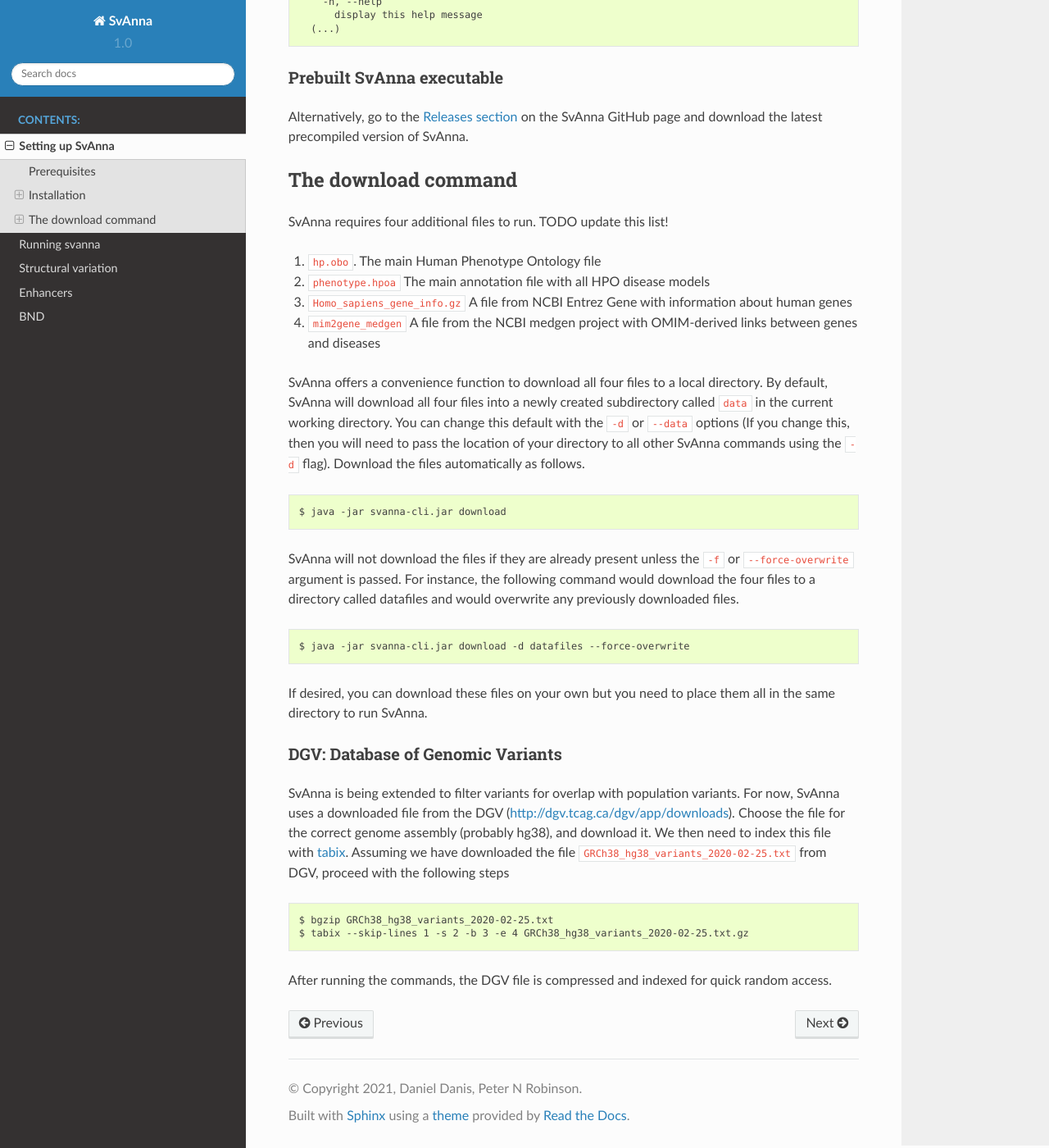
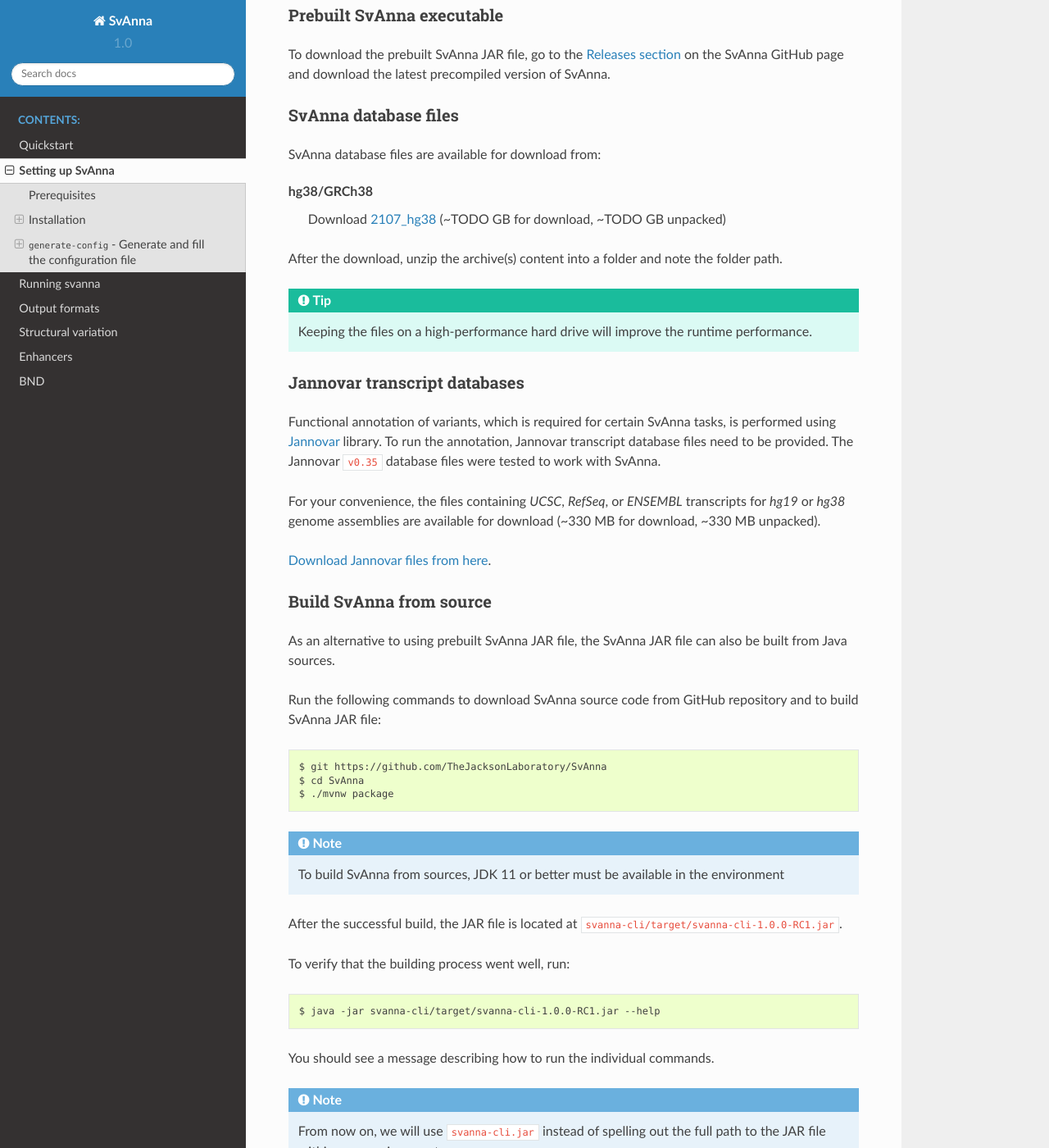
Before and after one commit to monarch-initiative/SvAnna, a Sphinx documentation site: the page built from docs/setup.rst, in a window 1280 px wide and 1400 px high, scrolled down 608 px. Shown: the whole window at 82% size. Built offline with Sphinx 7.4.7 and the Read the Docs theme 2.0.0, drawn with Linux system fonts in a browser that asks for light colours; pages that are not in the unit, such as notebooks, are missing from menus; some of the changed text lies outside the part shown.

Commit message:
Draft Quickstart and Setup

```diff
--- /dev/null
+++ b/docs/outputformats.rst
@@ -0,0 +1,7 @@
+.. _rstoutputformats:
+
+==============
+Output formats
+==============
+
+.. TODO - Write sections
--- /dev/null
+++ b/docs/quickstart.rst
@@ -0,0 +1,71 @@
+.. _rstquickstart:
+
+==========
+Quickstart
+==========
+
+This document is intended for the impatient users who want to quickly setup and prioritize variants with SvAnna.
+
+Prerequisites
+^^^^^^^^^^^^^
+
+SvAnna is written in Java 11 and needs Java 11+ to be present in the runtime environment. Please verify that you are
+running Java 11+ by running::
+
+  java -version
+
+
+SvAnna setup
+^^^^^^^^^^^^
+
+Run the following commands to setup SvAnna.
+
+Download and extract SvAnna distribution ZIP archive from `here <https://github.com/TheJacksonLaboratory/SvAnna/releases>`_. Then, run::
+
+  java -jar svanna-cli-1.0.0-RC1/svanna-cli-1.0.0-RC1.jar --help
+
+.. note::
+  If things went well, the command above should print the following help message::
+
+    Structural variant annotation
+    Usage: svanna-cli.jar [-hV] [COMMAND]
+      -h, --help      Show this help message and exit.
+      -V, --version   Print version information and exit.
+    Commands:
+      generate-config, G  Generate a configuration YAML file
+      prioritize, P       Prioritize the variants
+    See the full documentation at `https://github.com/TheJacksonLaboratory/SvAnna`
+
+Download SvAnna database files::
+
+  svanna_data=TODO
+  wget $svanna_data && unzip TODO
+  wget https://squirls.s3.amazonaws.com/jannovar_v0.35.zip && unzip jannovar_v0.35.zip
+
+
+Generate the configuration file::
+
+  java -jar `pwd`/svanna/svanna-cli-1.0.0-RC1.jar generate-config svanna-config.yml
+
+Now use your favorite text editor to fill in the details for:
+
+* ``dataDirectory:`` - the absolute path to the folder where SvAnna database files were extracted
+* ``jannovarCachePath`` - the absolute path to selected Jannovar ``*.ser`` file, e.g. ``/path/to/hg38_refseq.ser``
+
+.. tip::
+  YAML syntax requires a whitespace to be present between the *key*: *value* pairs.
+
+Prioritize structural variants in VCF file
+^^^^^^^^^^^^^^^^^^^^^^^^^^^^^^^^^^^^^^^^^^
+
+Having completed the steps above, you're good to prioritize variants in VCF file. Let's annotate a toy VCF file containing
+eight variants reported in the SvAnna manuscript. First, let's download the VCF file::
+
+  # download the VCF file
+  wget https://github.com/TheJacksonLaboratory/SvAnna/blob/master/svanna-cli/src/examples/example.vcf
+
+Now, let's prioritize the variants::
+
+  java -jar `pwd`/svanna/svanna-cli-1.0.0-RC1.jar prioritize svanna-config.yml --output-format html,csv,vcf --term HP:123456 --vcf example.vcf
+
+SvAnna will annotate the VCF file and store the results next to the VCF file.
--- a/docs/setup.rst
+++ b/docs/setup.rst
@@ -1,82 +1,162 @@
 .. _rstsetup:
 
+=================
 Setting up SvAnna
-================
+=================
 
-SvAnna is a desktop Java application that requires several external files to run.
+SvAnna is a desktop Java application that requires several external files to run. This document explains how to download
+the external files and how to prepare SvAnna for running in the local system.
 
+.. note::
+  SvAnna is written with Java version 11 and will run and compile under Java 11+.
 
 Prerequisites
-~~~~~~~~~~~~~
+^^^^^^^^^^^^^
 
 SvAnna was written with Java version 11.
 `Git <https://git-scm.com/book/en/v2>`_ and
 `Java Development Kit <https://www.oracle.com/java/technologies/javase-downloads.html>`_ version 11 or better
-are required to build SvAnna from source. Most users should download the prebuilt SvAnna files from the
-`Releases page <https://github.com/TheJacksonLaboratory/svann/releases>`_.
+are required to build SvAnna from source.
 
 Installation
-~~~~~~~~~~~~
+^^^^^^^^^^^^
 
-Go the GitHub page of `SvAnna <https://github.com/TheJacksonLaboratory/svann>`_, and clone or download the project.
-Build the executable from source with maven, and then test the build. ::
-
-    $ git clone https://github.com/TheJacksonLaboratory/svann
-    $ cd svann
-    $ ./mvnw package
-    $ java -jar svanna-cli/target/svanna-cli.jar
-    $ Usage: <main class> [options] [command] [command options]
-      Options:
-        -h, --help
-          display this help message
-      (...)
+To install SvAnna, you need to get SvAnna distribution ZIP archive that contains the executable JAR file, and SvAnna
+database files.
 
 Prebuilt SvAnna executable
-^^^^^^^^^^^^^^^^^^^^^^^^^^
+~~~~~~~~~~~~~~~~~~~~~~~~~~~
 
-Alternatively, go to the `Releases section <https://github.com/pnrobinson/svann/releases>`_ on the
-SvAnna GitHub page and download the latest precompiled version of SvAnna.
+To download the prebuilt SvAnna JAR file, go to the
+`Releases section <https://github.com/TheJacksonLaboratory/SvAnna/releases>`_
+on the SvAnna GitHub page and download the latest precompiled version of SvAnna.
+
+SvAnna database files
+~~~~~~~~~~~~~~~~~~~~~~~~~
+
+SvAnna database files are available for download from:
+
+.. TODO - complete
+
+**hg38/GRCh38**
+  Download `2107_hg38 <https://svanna.s3.amazonaws.com/2107_hg38.zip>`_ (~TODO GB for download, ~TODO GB unpacked)
+
+After the download, unzip the archive(s) content into a folder and note the folder path.
+
+.. tip::
+  Keeping the files on a high-performance hard drive will improve the runtime performance.
+
+Jannovar transcript databases
+~~~~~~~~~~~~~~~~~~~~~~~~~~~~~
+
+Functional annotation of variants, which is required for certain SvAnna tasks, is performed using `Jannovar`_ library.
+To run the annotation, Jannovar transcript database files need to be provided. The Jannovar ``v0.35`` database files were
+tested to work with SvAnna.
+
+For your convenience, the files containing *UCSC*, *RefSeq*, or *ENSEMBL* transcripts
+for *hg19* or *hg38* genome assemblies are available for download (~330 MB for download, ~330 MB unpacked).
+
+`Download Jannovar files from here <https://squirls.s3.amazonaws.com/jannovar_v0.35.zip>`_.
 
 
-The download command
+Build SvAnna from source
+~~~~~~~~~~~~~~~~~~~~~~~~
+
+As an alternative to using prebuilt SvAnna JAR file, the SvAnna JAR file can also be built from Java sources.
+
+Run the following commands to download SvAnna source code from GitHub repository and to build SvAnna JAR file::
+
+  $ git https://github.com/TheJacksonLaboratory/SvAnna
+  $ cd SvAnna
+  $ ./mvnw package
+
+.. note::
+  To build SvAnna from sources, JDK 11 or better must be available in the environment
+
+After the successful build, the JAR file is located at ``svanna-cli/target/svanna-cli-1.0.0-RC1.jar``.
+
+To verify that the building process went well, run::
+
+  $ java -jar svanna-cli/target/svanna-cli-1.0.0-RC1.jar --help
+
+You should see a message describing how to run the individual commands.
+
+.. note::
+  From now on, we will use ``svanna-cli.jar`` instead of spelling out the full path to the JAR file within your environment.
+
+.. _generate-config-ref:
+
+``generate-config`` - Generate and fill the configuration file
+^^^^^^^^^^^^^^^^^^^^^^^^^^^^^^^^^^^^^^^^^^^^^^^^^^^^^^^^^^^^^^
+
+SvAnna needs to know about the locations of the external files. The locations are provided in a YAML configuration file.
+The command ``generate-config`` generates an empty configuration file::
+
+  $ java -jar svanna-cli.jar generate-config svanna-config.yml
+
+
+The command above generates an empty configuration file ``svanna-config.yml`` in the working directory.
+
+The configuration file has the following content::
+
+  # Required properties template, the file follows YAML syntax.
+  svanna:
+  # path to folder with SvAnna database and the other required files
+  dataDirectory:
+  # path to Jannovar transcript database
+  jannovarCachePath:
+
+  #dataParameters:
+    # TAD must be present in at least 90% of the tissues to be included in the analysis
+    #tadStabilityThreshold: 90
+    #enhancers:
+      # Include VISTA developmental enhancers in the analysis
+      #useVista: true
+  #prioritizationParameters:
+    # Evaluate effect of all variants (including single-gene events) in context of the TAD domain
+    #forceTadEvaluation: false
+    # term similarity measure, choose from {RESNIK_SYMMETRIC, RESNIK_ASYMMETRIC}
+    #termSimilarityMeasure: RESNIK_SYMMETRIC
+    # The mode for getting information content of the most informative common ancestors for terms t1, and t2.
+    # Choose from {IN_MEMORY, DATABASE}.
+    # IN_MEMORY is faster but uses more memory
+    # DATABASE is slower but also more memory efficient
+    #icMicaMode: DATABASE
+    # An event involving max N genes to be considered by the prototype prioritizer
+    #maxGenes: 100
+    # Number of bases prepended to a transcript and evaluated as a promoter region
+    #promoterLength: 2000
+    # Set to 0. to score promoter variants as strictly as coding variants, or to 1. to skip
+    #promoterFitnessGain: .6
+
+Mandatory parameters
 ~~~~~~~~~~~~~~~~~~~~
 
-.. _rstdownload:
+Open the file in your favorite text editor and provide the following three bits of information:
 
-SvAnna requires four additional files to run. TODO update this list!
+1. ``dataDirectory`` - location the the folder with SvAnna data. The directory is expected to have a structure like::
 
-1. ``hp.obo``. The main Human Phenotype Ontology file
-2. ``phenotype.hpoa`` The main annotation file with all HPO disease models
-3. ``Homo_sapiens_gene_info.gz`` A file from NCBI Entrez Gene with information about human genes
-4. ``mim2gene_medgen`` A file from the NCBI medgen project with OMIM-derived links between genes and diseases
+    svanna_folder
+       |- gencode.v35.chr_patch_hapl_scaff.basic.annotation.gtf.gz
+       |- Homo_sapiens.gene_info.gz
+       |- hp.obo
+       |- mim2gene_medgen
+       |- phenotype.hpoa
+       \- svanna_db.mv.db
 
-SvAnna offers a convenience function to download all four files
-to a local directory. By default, SvAnna will download all four files into a newly created subdirectory
-called ``data`` in the current working directory. You can change this default with the ``-d`` or ``--data`` options
-(If you change this, then you will need to pass the location of your directory to all other SvAnna commands
-using the ``-d`` flag). Download the files automatically as follows. ::
+  where ``svanna_folder`` corresponds to content of the ZIP files downloaded in the previous section
 
-    $ java -jar svanna-cli.jar download
+2. ``jannovarCachePath`` - path to Jannovar transcript database to be used for analysis.
 
-SvAnna will not download the files if they are already present unless the ``-f`` or ``--force-overwrite`` argument is passed. For
-instance, the following command would download the four files to a directory called datafiles and would
-overwrite any previously downloaded files. ::
-
-    $ java -jar svanna-cli.jar download -d datafiles --force-overwrite
+.. tip::
+  The YAML syntax requires to include a white space between key, value pairs (e.g. ``dataDirectory: /project/joe/svanna_resources``.
 
 
-If desired, you can download these files on your own but you need to place them all in the
-same directory to run SvAnna.
+Optional parameters
+~~~~~~~~~~~~~~~~~~~
 
-DGV: Database of Genomic Variants
-^^^^^^^^^^^^^^^^^^^^^^^^^^^^^^^^^
+The optional parameters do not necessarily need to be touched unless you know what you're doing.
 
-SvAnna is being extended to filter variants for overlap with population variants. For now, SvAnna uses a downloaded
-file from the DGV (http://dgv.tcag.ca/dgv/app/downloads). Choose the file for the correct genome assembly (probably hg38), and
-download it. We then need to index this file with `tabix <https://www.ncbi.nlm.nih.gov/pmc/articles/PMC3042176/>`_.
-Assuming we have downloaded the file ``GRCh38_hg38_variants_2020-02-25.txt`` from DGV, proceed with the following steps  ::
+.. TODO - describe the optional parameters.
 
-    $ bgzip GRCh38_hg38_variants_2020-02-25.txt
-    $ tabix --skip-lines 1 -s 2 -b 3 -e 4 GRCh38_hg38_variants_2020-02-25.txt.gz
-
-After running the commands, the DGV file is compressed and indexed for quick random access.
+.. _Jannovar: https://pubmed.ncbi.nlm.nih.gov/24677618
```
